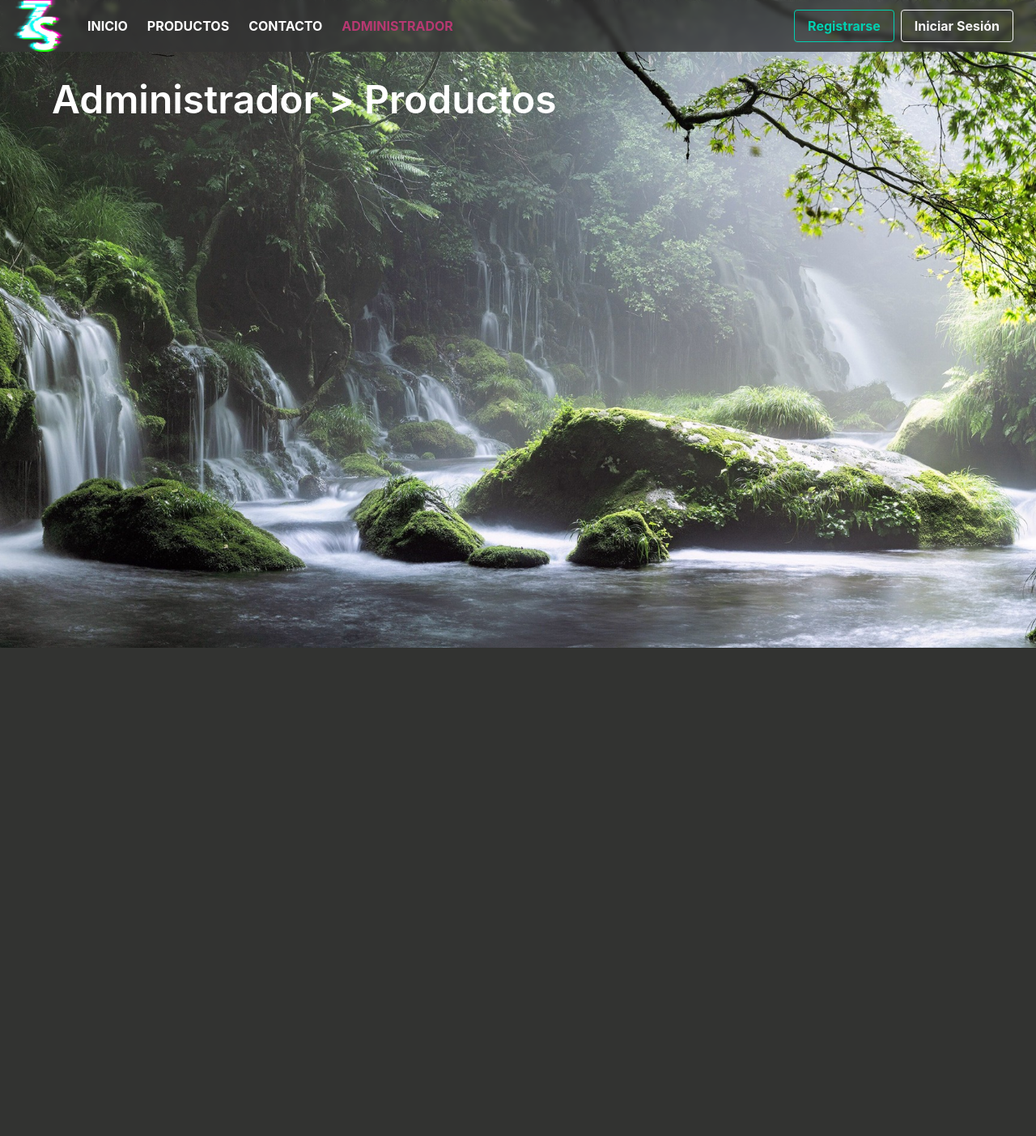
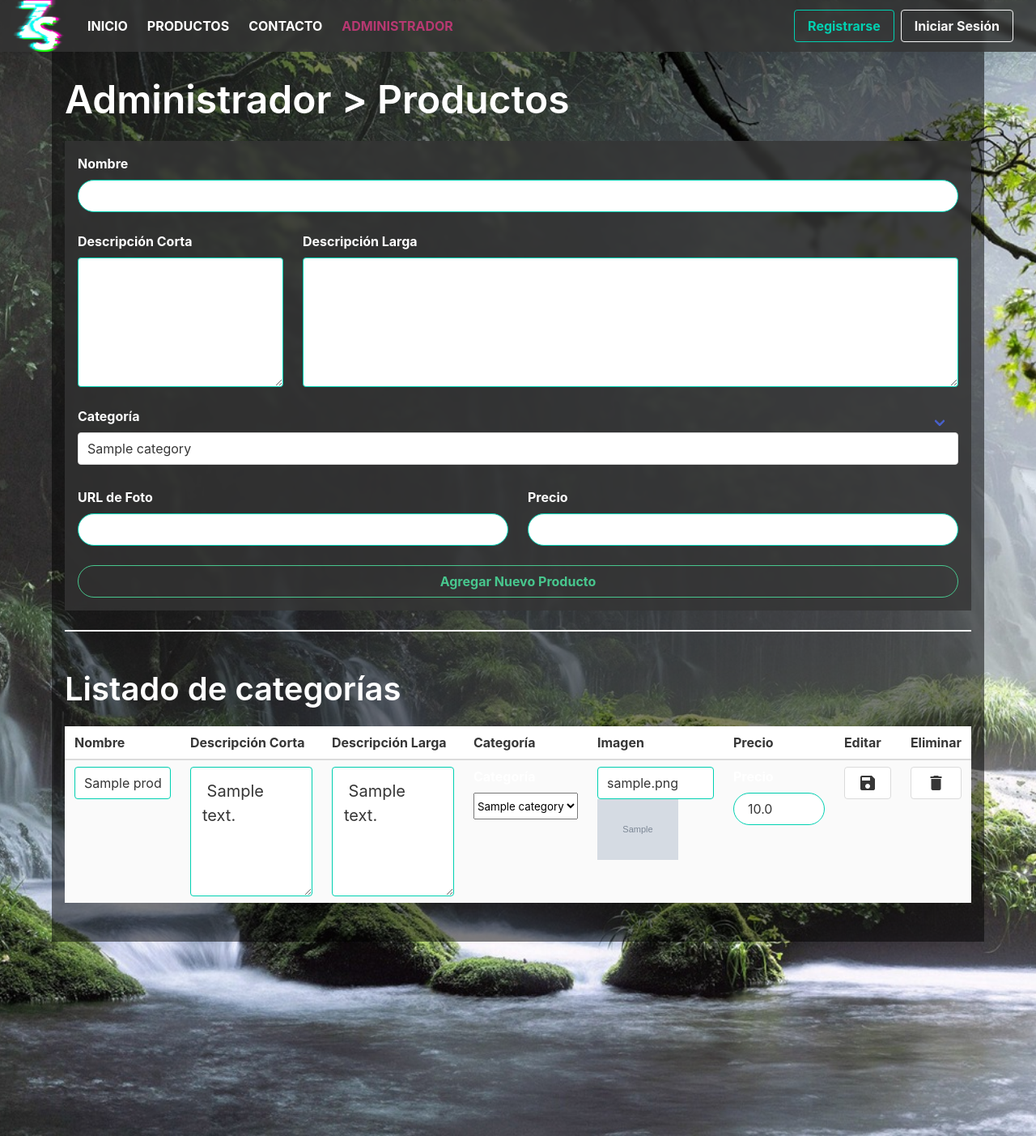
Before and after one commit to IDGS-801-19002274/Seguridad_Examen_Segundo_Parcial, a Flask app: page /admin/index in a window 1280 px wide. Shown: the whole page at 81% size. Before the commit the page ends 800 px from the top, so only its background shows below. Run offline with Flask 2, Linux system fonts and the light colour scheme; tables that the repository leaves empty hold one stand-in row (values such as "Sample post"); grey boxes marked "Sample" are stand-in pictures.

Commit message:
Segundo CRUD

```diff
--- a/myapp/admin/routes.py
+++ b/myapp/admin/routes.py
@@ -7,12 +7,51 @@ admin = Blueprint('admin', __name__)
 
 #----------------------RUTAS-------------------------------------------------------------------------------------------------------------------------------------#
 
+#Productos
 @admin.route('/admin/index', methods=['GET'])
 def get_products():
     products_Form = forms.ProductForm(request.form)
     productos = Products.query.all()
     categorias = Categories.query.all()
+    products_Form.category.choices = [(categoria.name, categoria.name) for categoria in categorias]
     return render_template('admin_index.html', name = 'Admin', user = current_user, productos = productos, categorias = categorias, form = products_Form)
+
+@admin.route('/admin/register/producto', methods=['POST'])
+def register_products():
+    products_Form = forms.ProductForm(request.form)
+    producto = Products(
+        name = products_Form.name.data,
+        short_desc = products_Form.short_desc.data,
+        long_desc = products_Form.long_desc.data,
+        category = products_Form.category.data,
+        photo_url = products_Form.photo_url.data,
+        price = products_Form.price.data,
+    )
+    db.session.add(producto)
+    db.session.commit()
+    return redirect(url_for('admin.get_products'))
+
+@admin.route('/admin/update/producto', methods=['POST'])
+def update_products():
+    products_Form = forms.ProductForm(request.form)
+    producto = db.session.query(Products).filter(Products.id == products_Form.id.data).first()
+    producto.name = products_Form.name.data
+    producto.short_desc = products_Form.short_desc.data
+    producto.long_desc = products_Form.long_desc.data
+    producto.category = products_Form.category.data
+    producto.photo_url = products_Form.photo_url.data
+    producto.price = products_Form.price.data
+    db.session.add(producto)
+    db.session.commit()
+    return redirect(url_for('admin.get_products'))
+
+@admin.route('/admin/delete/producto', methods=['POST'])
+def delete_products():
+    products_Form = forms.ProductForm(request.form)
+    producto = db.session.query(Products).filter(Products.id == products_Form.id.data).first()
+    db.session.delete(producto)
+    db.session.commit()
+    return redirect(url_for('admin.get_products'))
 
 #Categorías
 @admin.route('/admin/categorias', methods=['GET'])
@@ -44,7 +83,6 @@ def update_category():
 def delete_category():
     categories_form = forms.CategoryForm(request.form)
     categoria = db.session.query(Categories).filter(Categories.id == request.form.get('id')).first()
-    categoria.name = categories_form.name
     db.session.delete(categoria)
     db.session.commit()
     return redirect(url_for('admin.get_category'))
--- a/myapp/forms.py
+++ b/myapp/forms.py
@@ -1,4 +1,4 @@
-from wtforms import Form, StringField, SubmitField, EmailField, PasswordField, validators, TextAreaField, DecimalRangeField, HiddenField
+from wtforms import Form, StringField, SubmitField, EmailField, PasswordField, validators, TextAreaField, DecimalField, HiddenField, SelectField
 
 class LoginForm(Form):
     name = StringField('Nombre', [
@@ -20,24 +20,24 @@ class LoginForm(Form):
     ])
 
 class ProductForm(Form):
+    id = HiddenField("id")
     name = StringField('Nombre', [
         validators.DataRequired(message='El nombre es obligatorio'),
         validators.length(min=4, max=50, message='Excede los límites de este campo')
     ])
-    short_desc = StringField('Descripción Corta', [
+    short_desc = TextAreaField('Descripción Corta', [
         validators.DataRequired(message='La descripción corta es obligatoria'),
         validators.length(min=4, max=50, message='Excede los límites de este campo')
     ])
     long_desc = TextAreaField('Descripción Larga', [
         validators.DataRequired(message='La descripción larga es obligatoria')
     ])
-    category = StringField('Categoría', [
-        validators.DataRequired(message='Categoría obligatoria'),
-    ])
+    category = SelectField('Categoría', coerce=str, validators=[
+        validators.DataRequired(message='Categoría obligatoria')])
     photo_url = StringField('URL de Foto', [
         validators.DataRequired(message='URL de foto obligatoria')
     ])
-    price = DecimalRangeField('Precio', [
+    price = DecimalField('Precio', [
         validators.DataRequired(message='Precio obligatorio')
     ])
 
--- a/myapp/static/css/css.css
+++ b/myapp/static/css/css.css
@@ -76,3 +76,11 @@
   max-width: 150px;
   max-height: 150px;
 }
+
+.textarea-min-height {
+  min-height: 100px;
+}
+
+.admin-zone{
+  padding-top: 6rem; background-color: rgba(0,0,0,0.5); min-height:100vh; padding-left: 1rem; padding-right: 1rem; padding-bottom: 3rem;
+}
--- a/myapp/templates/_macros.html
+++ b/myapp/templates/_macros.html
@@ -18,6 +18,19 @@
 {{field(class="input is-primary", **kwargs) | safe}}
 {% endmacro %}
 
+{% macro textAreaField(field) %}
+  {{ field.label(class="label has-text-white") }}
+  <div class="control">
+    {{ field(class="textarea input is-primary is-medium", **kwargs) | safe }}
+  </div>
+{% endmacro %}
+
+{% macro textAreaFieldNoLabel(field) %}
+  <div class="control">
+    <textarea class="textarea input is-primary is-medium" {{ kwargs }}> {{ field }} </textarea>
+  </div>
+{% endmacro %}
+
 {%macro submit_button(type)%}
 {%if type == 'delete'%}
 
--- a/myapp/templates/admin_index.html
+++ b/myapp/templates/admin_index.html
@@ -1,12 +1,51 @@
 {% extends "layout.html" %}
 
 {%block content%}
-<section class="is-admin" style="min-height: 100vh;">
-    <div class="container" style="padding-top: 6rem;">
+<section class="is-admin" style="min-height: 100vh; padding-bottom: 15rem">
+    <div class="container admin-zone">
         <h1 class="title is-1 has-text-white">Administrador > Productos</h1>
 
         {%if categorias%}
-
+        <section class="is-blur" style="padding: 1rem; margin-bottom: 1rem;">
+            {%from '_macros.html' import renderField%}
+            {%from '_macros.html' import textAreaField%}
+            <form action="/admin/register/producto" method="POST">
+              <div class="columns">
+                <div class="column">
+                    {{renderField(form.name)}}
+                </div>
+              </div>
+              <div class="columns is-variable is-3">
+                <div class="column is-one-quarter">
+                    {{textAreaField(form.short_desc)}}
+                </div>
+                <div class="column">
+                    {{textAreaField(form.long_desc)}}
+                </div>
+              </div>
+              <div class="field">
+                <div class="control">
+                  <div class="select is-fullwidth">
+                    {{renderField(form.category, class="select")}}
+                  </div>
+                </div>
+              </div>
+              <br><br>
+              <div class="columns">
+                <div class="column">
+                    {{renderField(form.photo_url)}}
+                </div>
+                <div class="column">
+                    {{renderField(form.price)}}
+                </div>
+              </div>
+              <div class="field">
+                <div class="control">
+                  <button type="submit" class="button is-success is-outlined is-fullwidth is-rounded has-text-weight-bold">Agregar Nuevo Producto</button>
+                </div>
+              </div>
+            </form>
+          </section>
         {%else%}
         <div class="notification is-danger">
             <i class="material-icons">error_outline</i>
@@ -16,8 +55,50 @@
         </div>
         {%endif%}
 
+        <hr class="is-divider"><br>
+
         {%if productos%}
+        <section>
+            <h1 class="title is-2 has-text-white">Listado de categorías</h1>
 
+            <table class="table is-striped is-hoverable is-fullwidth">
+                <thead>
+                  <tr>
+                    <th>Nombre</th>
+                    <th>Descripción Corta</th>
+                    <th>Descripción Larga</th>
+                    <th>Categoría</th>
+                    <th>Imagen</th>
+                    <th>Precio</th>
+                    <th>Editar</th>
+                    <th>Eliminar</th>
+                  </tr>
+                </thead>
+                {%from '_macros.html' import labelField%}
+                {%from '_macros.html' import textAreaFieldNoLabel%}
+                <tbody>
+                  {% for producto in productos %}
+                  <form method="POST" action="/admin/update/producto">
+                  <tr>
+                    <td>{{labelField(form.id, value = producto.id)}}
+                        {{labelField(form.name, value = producto.name)}}</td>
+                    <td>{{textAreaFieldNoLabel(producto.short_desc) }}</td>
+                    <td>{{textAreaFieldNoLabel(producto.long_desc) }}</td>
+                    <td>{{renderField(form.category, class="select")}}</td>
+                    <td>{{labelField(form.photo_url, value = producto.photo_url)}}
+                        <img src="{{ producto.photo_url }}" alt="Miniatura de la imagen" width="100px"></td>
+                    <td>{{renderField(form.price, value = producto.price)}}</td>
+                    <td><button type="submit" class="button is-fullwidth"><i class="material-icons">save</i></button>
+                    </form></td>
+                    <td><form method="POST" action="/admin/delete/producto">
+                        {{labelField(form.id, value = producto.id)}}
+                        <button type="submit" class="button is-fullwidth"><i class="material-icons">delete</i></button></td>
+                    </form>
+                  </tr>
+                  {% endfor %}
+                </tbody>
+              </table>
+        </section>
         {%else%}
         <div class="notification is-danger">
             <i class="material-icons">error_outline</i>
```
Also changed, not shown: myapp/templates/admin_category.html (+5 -3 lines).
